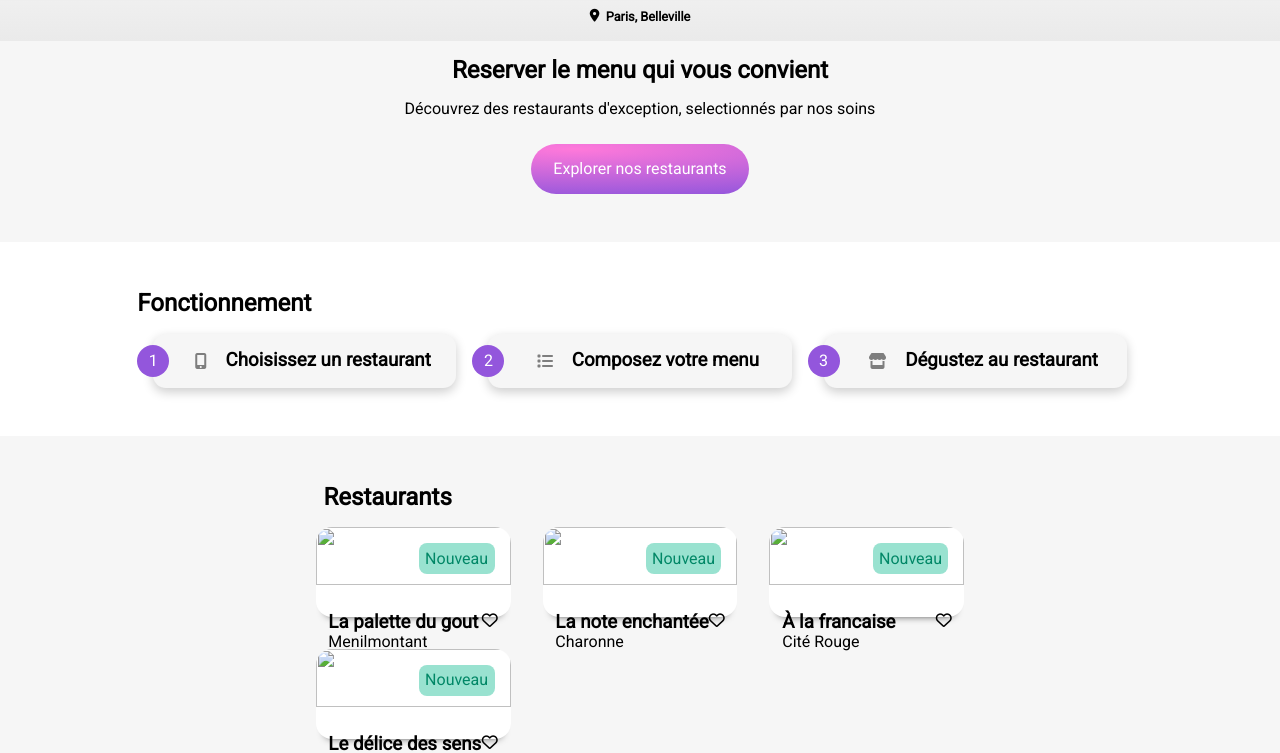
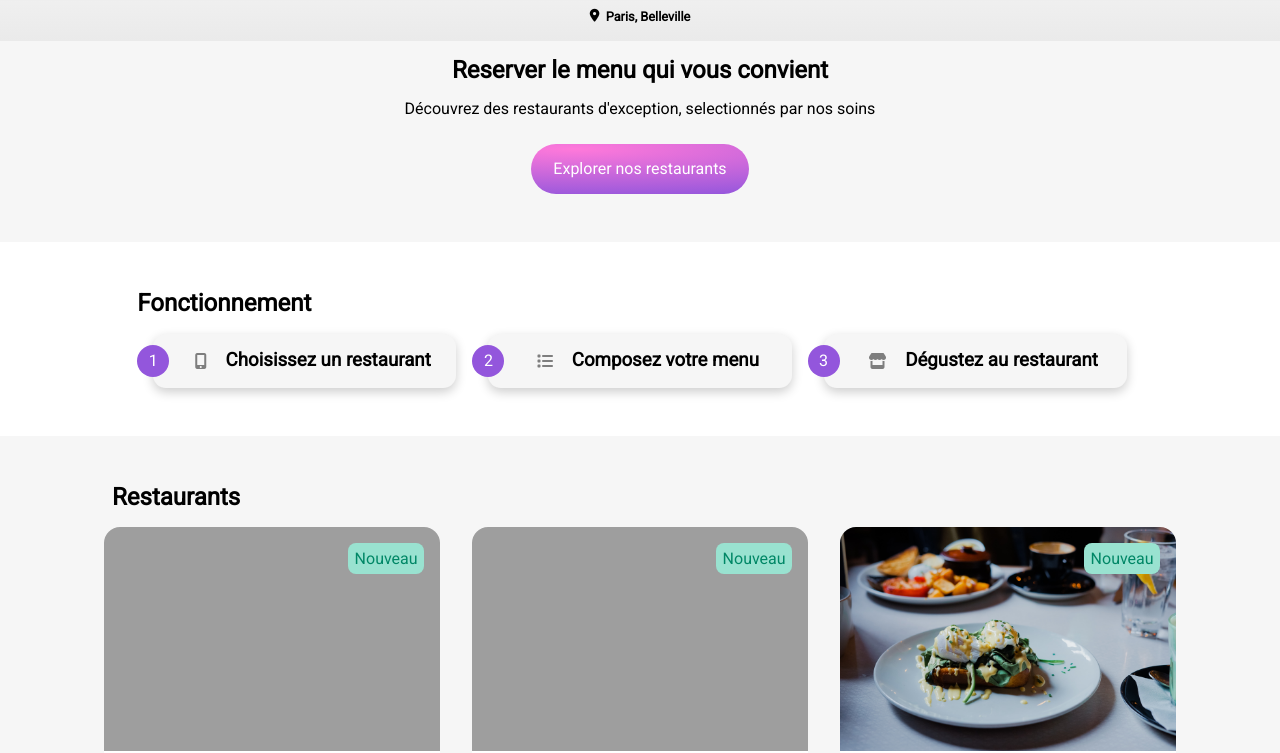
Before and after one commit to B-Graziani/OhMyFood, a website: page index.html in a window 1280 px wide. Shown: the part 75-828 px from the top of the page. Drawn offline with Linux system fonts and the light colour scheme; the site is published under a folder, as on GitHub Pages, so addresses that start at the root find nothing; a web font is replaced by a local one.

Commit message:
revision

```diff
--- a/index.html
+++ b/index.html
@@ -58,7 +58,7 @@
             <ul>
                 <li class="card-restaurant">
                     <a href="/pages/menu-1.html">
-                        <img src="/assets/images/restaurants/one.jpg" alt="">
+                        <img src="assets/images/restaurants/one.jpg" alt="">
                         <div class="container">
                             <div class="info-conatiner">
                                 <h3>La palette du gout</h3>
@@ -71,7 +71,7 @@
                 </li>
                 <li class="card-restaurant">
                     <a href="/pages/menu-3.html">
-                        <img src="/assets/images/restaurants/four.jpg" alt="">
+                        <img src="assets/images/restaurants/four.jpg" alt="">
                         <div class="container">
                             <div class="info-conatiner">
                                 <h3>La note enchantée</h3>
@@ -84,7 +84,7 @@
                 </li>
                 <li class="card-restaurant">
                     <a href="/pages/menu-4.html">
-                        <img src="/assets/images/restaurants/three.jpg" alt="">
+                        <img src="assets/images/restaurants/three.jpg" alt="">
                         <div class="container">
                             <div class="info-conatiner">
                                 <h3>À la francaise</h3>
@@ -97,7 +97,7 @@
                 </li>
                 <li class="card-restaurant">
                     <a href="/pages/menu-2.html">
-                        <img src="/assets/images/restaurants/two.jpg" alt="">
+                        <img src="assets/images/restaurants/two.jpg" alt="">
                         <div class="container">
                             <div class="info-conatiner">
                                 <h3>Le délice des sens</h3>
```
